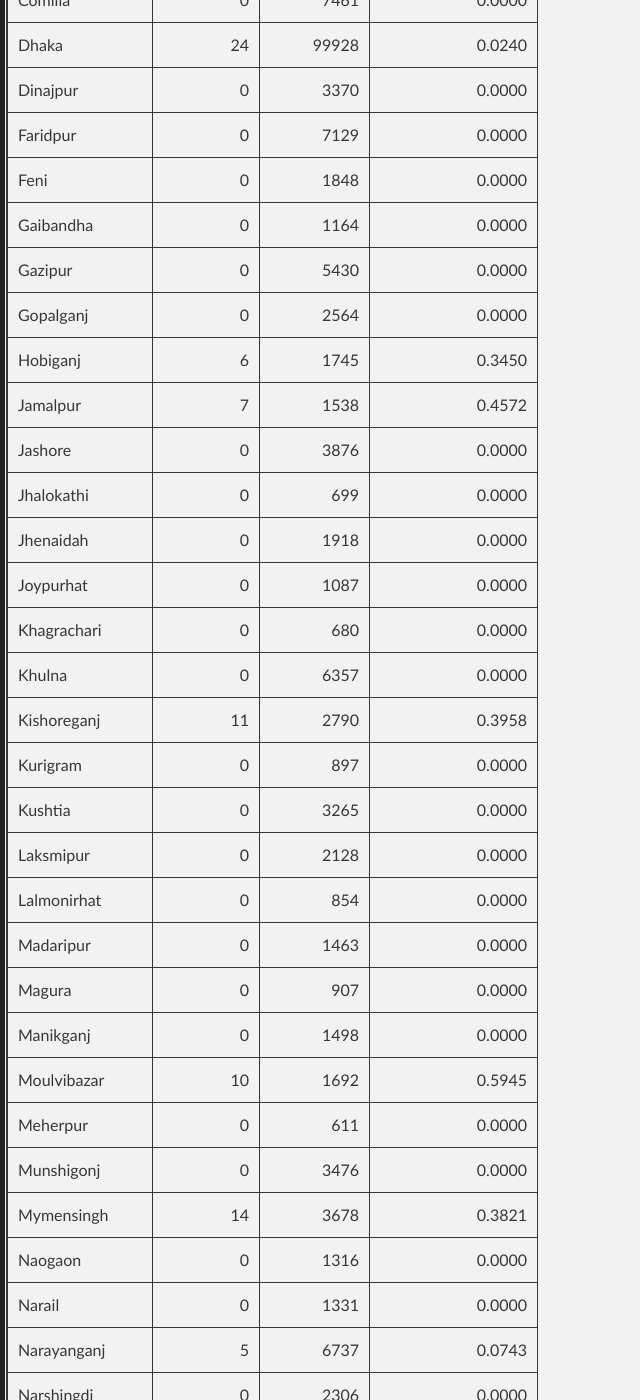
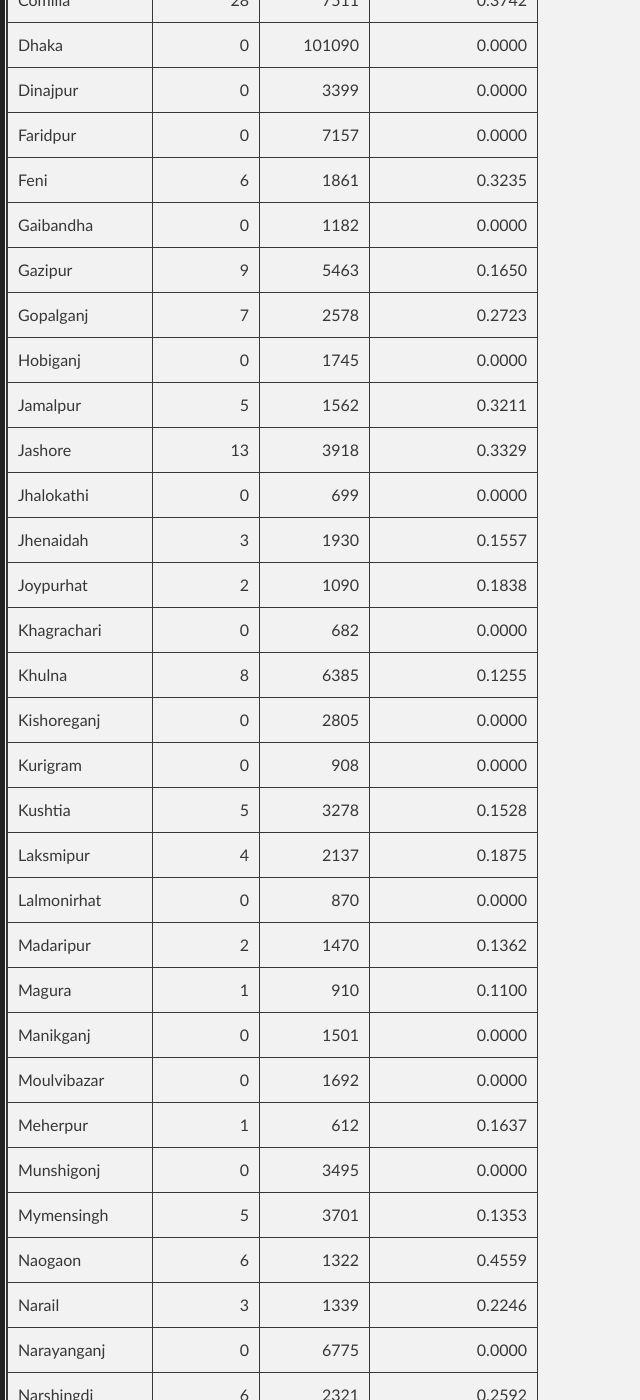
Before and after one commit to promitbasak/covid19bd, a Jekyll site: the page index.html, which Jekyll copies as it is, in a window 1280 px wide and 1400 px high, scrolled down 4751 px. Shown: the whole window, without its empty margins (0-640 px from the left). Built offline with Jekyll 4.4.1, drawn with Linux system fonts in a browser that asks for light colours; some of the changed text lies outside the part shown.

Commit message:
Update index.html

```diff
--- a/index.html
+++ b/index.html
@@ -67,21 +67,21 @@
 </tr></thead>
 <tbody>
 <tr>
-<td>2020-09-29</td>
-<td align="right">1488</td>
-<td align="right">26</td>
-<td align="right">1625</td>
-<td align="right">12869</td>
-<td align="right">362043</td>
-<td align="right">5219</td>
-<td align="right">273698</td>
-<td align="right">83126</td>
-<td align="right">1936301</td>
-<td align="right">1.4415</td>
-<td align="right">0.0191</td>
-<td align="right">18.6977</td>
-<td align="right">2011.3500</td>
-<td align="right">28.9944</td>
+<td>2020-10-02</td>
+<td align="right">1396</td>
+<td align="right">33</td>
+<td align="right">1549</td>
+<td align="right">11176</td>
+<td align="right">366383</td>
+<td align="right">5305</td>
+<td align="right">278627</td>
+<td align="right">82451</td>
+<td align="right">1972301</td>
+<td align="right">1.4479</td>
+<td align="right">0.0190</td>
+<td align="right">18.5764</td>
+<td align="right">2035.4611</td>
+<td align="right">29.4722</td>
 </tr>
 </tbody>
 </table>
@@ -89,27 +89,27 @@
         <h3>Graphs:</h3>
         <div class="photo-album">
       <div>
-        <img src="https://raw.githubusercontent.com/promitbasak/Covid-19_bd_extended/master/assests/2020-09-29/Figure_1.png">
+        <img src="https://raw.githubusercontent.com/promitbasak/Covid-19_bd_extended/master/assests/2020-10-02/Figure_1.png">
         <h5>Overall Condition</h5>
       </div>
       <div>
-        <img src="https://raw.githubusercontent.com/promitbasak/Covid-19_bd_extended/master/assests/2020-09-29/Figure_2.png">
+        <img src="https://raw.githubusercontent.com/promitbasak/Covid-19_bd_extended/master/assests/2020-10-02/Figure_2.png">
         <h5>Total Cases</h5>
       </div>
       <div>
-        <img src="https://raw.githubusercontent.com/promitbasak/Covid-19_bd_extended/master/assests/2020-09-29/Figure_8.png">
+        <img src="https://raw.githubusercontent.com/promitbasak/Covid-19_bd_extended/master/assests/2020-10-02/Figure_8.png">
         <h5>Total Deaths</h5>
       </div>
       <div>
-        <img src="https://raw.githubusercontent.com/promitbasak/Covid-19_bd_extended/master/assests/2020-09-29/Figure_24.png">
+        <img src="https://raw.githubusercontent.com/promitbasak/Covid-19_bd_extended/master/assests/2020-10-02/Figure_24.png">
         <h5>District-wise Corona Map</h5>
       </div>
       <div>
-        <img src="https://raw.githubusercontent.com/promitbasak/Covid-19_bd_extended/master/assests/2020-09-29/Figure_20.png">
+        <img src="https://raw.githubusercontent.com/promitbasak/Covid-19_bd_extended/master/assests/2020-10-02/Figure_20.png">
         <h5>BD vs USA: Cases</h5>
       </div>
       <div>
-        <img src="https://raw.githubusercontent.com/promitbasak/Covid-19_bd_extended/master/assests/2020-09-29/Figure_21.png">
+        <img src="https://raw.githubusercontent.com/promitbasak/Covid-19_bd_extended/master/assests/2020-10-02/Figure_21.png">
         <h5>BD vs USA: Deaths</h5>
       </div>
     </div>
@@ -126,386 +126,386 @@
 </tr></thead>
 <tbody><tr>
 <td>Bagerhat</td>
-<td align="right">0</td>
-<td align="right">989</td>
-<td align="right">0.0000</td>
+<td align="right">1</td>
+<td align="right">994</td>
+<td align="right">0.1007</td>
 </tr>
 <tr>
 <td>Bandarban</td>
 <td align="right">0</td>
-<td align="right">771</td>
+<td align="right">776</td>
 <td align="right">0.0000</td>
 </tr>
 <tr>
 <td>Barguna</td>
 <td align="right">0</td>
-<td align="right">911</td>
+<td align="right">912</td>
 <td align="right">0.0000</td>
 </tr>
 <tr>
 <td>Barishal</td>
-<td align="right">0</td>
-<td align="right">3491</td>
-<td align="right">0.0000</td>
+<td align="right">10</td>
+<td align="right">3529</td>
+<td align="right">0.2842</td>
 </tr>
 <tr>
 <td>Bhola</td>
-<td align="right">0</td>
-<td align="right">724</td>
-<td align="right">0.0000</td>
+<td align="right">1</td>
+<td align="right">727</td>
+<td align="right">0.1377</td>
 </tr>
 <tr>
 <td>Bogura</td>
-<td align="right">0</td>
-<td align="right">7598</td>
-<td align="right">0.0000</td>
+<td align="right">5</td>
+<td align="right">7638</td>
+<td align="right">0.0655</td>
 </tr>
 <tr>
 <td>B. Baria</td>
-<td align="right">0</td>
-<td align="right">2453</td>
-<td align="right">0.0000</td>
+<td align="right">7</td>
+<td align="right">2460</td>
+<td align="right">0.2854</td>
 </tr>
 <tr>
 <td>Chandpur</td>
-<td align="right">0</td>
-<td align="right">2290</td>
-<td align="right">0.0000</td>
+<td align="right">5</td>
+<td align="right">2303</td>
+<td align="right">0.2176</td>
 </tr>
 <tr>
 <td>Chapainawabganj</td>
-<td align="right">0</td>
-<td align="right">775</td>
-<td align="right">0.0000</td>
+<td align="right">1</td>
+<td align="right">776</td>
+<td align="right">0.1290</td>
 </tr>
 <tr>
 <td>Chattogram</td>
-<td align="right">0</td>
-<td align="right">18739</td>
-<td align="right">0.0000</td>
+<td align="right">90</td>
+<td align="right">18949</td>
+<td align="right">0.4772</td>
 </tr>
 <tr>
 <td>Chuadanga</td>
-<td align="right">0</td>
-<td align="right">1423</td>
-<td align="right">0.0000</td>
+<td align="right">5</td>
+<td align="right">1432</td>
+<td align="right">0.3504</td>
 </tr>
 <tr>
 <td>Cox&#39;s bazar</td>
-<td align="right">0</td>
-<td align="right">4707</td>
-<td align="right">0.0000</td>
+<td align="right">16</td>
+<td align="right">4740</td>
+<td align="right">0.3387</td>
 </tr>
 <tr>
 <td>Comilla</td>
-<td align="right">0</td>
-<td align="right">7461</td>
-<td align="right">0.0000</td>
+<td align="right">28</td>
+<td align="right">7511</td>
+<td align="right">0.3742</td>
 </tr>
 <tr>
 <td>Dhaka</td>
-<td align="right">24</td>
-<td align="right">99928</td>
-<td align="right">0.0240</td>
+<td align="right">0</td>
+<td align="right">101090</td>
+<td align="right">0.0000</td>
 </tr>
 <tr>
 <td>Dinajpur</td>
 <td align="right">0</td>
-<td align="right">3370</td>
+<td align="right">3399</td>
 <td align="right">0.0000</td>
 </tr>
 <tr>
 <td>Faridpur</td>
 <td align="right">0</td>
-<td align="right">7129</td>
+<td align="right">7157</td>
 <td align="right">0.0000</td>
 </tr>
 <tr>
 <td>Feni</td>
-<td align="right">0</td>
-<td align="right">1848</td>
-<td align="right">0.0000</td>
+<td align="right">6</td>
+<td align="right">1861</td>
+<td align="right">0.3235</td>
 </tr>
 <tr>
 <td>Gaibandha</td>
 <td align="right">0</td>
-<td align="right">1164</td>
+<td align="right">1182</td>
 <td align="right">0.0000</td>
 </tr>
 <tr>
 <td>Gazipur</td>
-<td align="right">0</td>
-<td align="right">5430</td>
-<td align="right">0.0000</td>
+<td align="right">9</td>
+<td align="right">5463</td>
+<td align="right">0.1650</td>
 </tr>
 <tr>
 <td>Gopalganj</td>
-<td align="right">0</td>
-<td align="right">2564</td>
-<td align="right">0.0000</td>
+<td align="right">7</td>
+<td align="right">2578</td>
+<td align="right">0.2723</td>
 </tr>
 <tr>
 <td>Hobiganj</td>
+<td align="right">0</td>
+<td align="right">1745</td>
+<td align="right">0.0000</td>
+</tr>
+<tr>
+<td>Jamalpur</td>
+<td align="right">5</td>
+<td align="right">1562</td>
+<td align="right">0.3211</td>
+</tr>
+<tr>
+<td>Jashore</td>
+<td align="right">13</td>
+<td align="right">3918</td>
+<td align="right">0.3329</td>
+</tr>
+<tr>
+<td>Jhalokathi</td>
+<td align="right">0</td>
+<td align="right">699</td>
+<td align="right">0.0000</td>
+</tr>
+<tr>
+<td>Jhenaidah</td>
+<td align="right">3</td>
+<td align="right">1930</td>
+<td align="right">0.1557</td>
+</tr>
+<tr>
+<td>Joypurhat</td>
+<td align="right">2</td>
+<td align="right">1090</td>
+<td align="right">0.1838</td>
+</tr>
+<tr>
+<td>Khagrachari</td>
+<td align="right">0</td>
+<td align="right">682</td>
+<td align="right">0.0000</td>
+</tr>
+<tr>
+<td>Khulna</td>
+<td align="right">8</td>
+<td align="right">6385</td>
+<td align="right">0.1255</td>
+</tr>
+<tr>
+<td>Kishoreganj</td>
+<td align="right">0</td>
+<td align="right">2805</td>
+<td align="right">0.0000</td>
+</tr>
+<tr>
+<td>Kurigram</td>
+<td align="right">0</td>
+<td align="right">908</td>
+<td align="right">0.0000</td>
+</tr>
+<tr>
+<td>Kushtia</td>
+<td align="right">5</td>
+<td align="right">3278</td>
+<td align="right">0.1528</td>
+</tr>
+<tr>
+<td>Laksmipur</td>
+<td align="right">4</td>
+<td align="right">2137</td>
+<td align="right">0.1875</td>
+</tr>
+<tr>
+<td>Lalmonirhat</td>
+<td align="right">0</td>
+<td align="right">870</td>
+<td align="right">0.0000</td>
+</tr>
+<tr>
+<td>Madaripur</td>
+<td align="right">2</td>
+<td align="right">1470</td>
+<td align="right">0.1362</td>
+</tr>
+<tr>
+<td>Magura</td>
+<td align="right">1</td>
+<td align="right">910</td>
+<td align="right">0.1100</td>
+</tr>
+<tr>
+<td>Manikganj</td>
+<td align="right">0</td>
+<td align="right">1501</td>
+<td align="right">0.0000</td>
+</tr>
+<tr>
+<td>Moulvibazar</td>
+<td align="right">0</td>
+<td align="right">1692</td>
+<td align="right">0.0000</td>
+</tr>
+<tr>
+<td>Meherpur</td>
+<td align="right">1</td>
+<td align="right">612</td>
+<td align="right">0.1637</td>
+</tr>
+<tr>
+<td>Munshigonj</td>
+<td align="right">0</td>
+<td align="right">3495</td>
+<td align="right">0.0000</td>
+</tr>
+<tr>
+<td>Mymensingh</td>
+<td align="right">5</td>
+<td align="right">3701</td>
+<td align="right">0.1353</td>
+</tr>
+<tr>
+<td>Naogaon</td>
 <td align="right">6</td>
-<td align="right">1745</td>
-<td align="right">0.3450</td>
-</tr>
-<tr>
-<td>Jamalpur</td>
-<td align="right">7</td>
-<td align="right">1538</td>
-<td align="right">0.4572</td>
-</tr>
-<tr>
-<td>Jashore</td>
-<td align="right">0</td>
-<td align="right">3876</td>
-<td align="right">0.0000</td>
-</tr>
-<tr>
-<td>Jhalokathi</td>
-<td align="right">0</td>
-<td align="right">699</td>
-<td align="right">0.0000</td>
-</tr>
-<tr>
-<td>Jhenaidah</td>
-<td align="right">0</td>
-<td align="right">1918</td>
-<td align="right">0.0000</td>
-</tr>
-<tr>
-<td>Joypurhat</td>
-<td align="right">0</td>
-<td align="right">1087</td>
-<td align="right">0.0000</td>
-</tr>
-<tr>
-<td>Khagrachari</td>
-<td align="right">0</td>
-<td align="right">680</td>
-<td align="right">0.0000</td>
-</tr>
-<tr>
-<td>Khulna</td>
-<td align="right">0</td>
-<td align="right">6357</td>
-<td align="right">0.0000</td>
-</tr>
-<tr>
-<td>Kishoreganj</td>
-<td align="right">11</td>
-<td align="right">2790</td>
-<td align="right">0.3958</td>
-</tr>
-<tr>
-<td>Kurigram</td>
-<td align="right">0</td>
-<td align="right">897</td>
-<td align="right">0.0000</td>
-</tr>
-<tr>
-<td>Kushtia</td>
-<td align="right">0</td>
-<td align="right">3265</td>
-<td align="right">0.0000</td>
-</tr>
-<tr>
-<td>Laksmipur</td>
-<td align="right">0</td>
-<td align="right">2128</td>
-<td align="right">0.0000</td>
-</tr>
-<tr>
-<td>Lalmonirhat</td>
-<td align="right">0</td>
-<td align="right">854</td>
-<td align="right">0.0000</td>
-</tr>
-<tr>
-<td>Madaripur</td>
-<td align="right">0</td>
-<td align="right">1463</td>
-<td align="right">0.0000</td>
-</tr>
-<tr>
-<td>Magura</td>
-<td align="right">0</td>
-<td align="right">907</td>
-<td align="right">0.0000</td>
-</tr>
-<tr>
-<td>Manikganj</td>
-<td align="right">0</td>
-<td align="right">1498</td>
-<td align="right">0.0000</td>
-</tr>
-<tr>
-<td>Moulvibazar</td>
-<td align="right">10</td>
-<td align="right">1692</td>
-<td align="right">0.5945</td>
-</tr>
-<tr>
-<td>Meherpur</td>
-<td align="right">0</td>
-<td align="right">611</td>
-<td align="right">0.0000</td>
-</tr>
-<tr>
-<td>Munshigonj</td>
-<td align="right">0</td>
-<td align="right">3476</td>
-<td align="right">0.0000</td>
-</tr>
-<tr>
-<td>Mymensingh</td>
-<td align="right">14</td>
-<td align="right">3678</td>
-<td align="right">0.3821</td>
-</tr>
-<tr>
-<td>Naogaon</td>
-<td align="right">0</td>
-<td align="right">1316</td>
-<td align="right">0.0000</td>
+<td align="right">1322</td>
+<td align="right">0.4559</td>
 </tr>
 <tr>
 <td>Narail</td>
-<td align="right">0</td>
-<td align="right">1331</td>
-<td align="right">0.0000</td>
+<td align="right">3</td>
+<td align="right">1339</td>
+<td align="right">0.2246</td>
 </tr>
 <tr>
 <td>Narayanganj</td>
+<td align="right">0</td>
+<td align="right">6775</td>
+<td align="right">0.0000</td>
+</tr>
+<tr>
+<td>Narshingdi</td>
+<td align="right">6</td>
+<td align="right">2321</td>
+<td align="right">0.2592</td>
+</tr>
+<tr>
+<td>Natore</td>
+<td align="right">0</td>
+<td align="right">999</td>
+<td align="right">0.0000</td>
+</tr>
+<tr>
+<td>Netrokona</td>
+<td align="right">0</td>
+<td align="right">720</td>
+<td align="right">0.0000</td>
+</tr>
+<tr>
+<td>Nilphamari</td>
+<td align="right">0</td>
+<td align="right">1066</td>
+<td align="right">0.0000</td>
+</tr>
+<tr>
+<td>Noakhali</td>
+<td align="right">8</td>
+<td align="right">4974</td>
+<td align="right">0.1611</td>
+</tr>
+<tr>
+<td>Pabna</td>
 <td align="right">5</td>
-<td align="right">6737</td>
-<td align="right">0.0743</td>
-</tr>
-<tr>
-<td>Narshingdi</td>
-<td align="right">0</td>
-<td align="right">2306</td>
-<td align="right">0.0000</td>
-</tr>
-<tr>
-<td>Natore</td>
-<td align="right">0</td>
-<td align="right">987</td>
-<td align="right">0.0000</td>
-</tr>
-<tr>
-<td>Netrokona</td>
-<td align="right">2</td>
-<td align="right">726</td>
-<td align="right">0.2762</td>
-</tr>
-<tr>
-<td>Nilphamari</td>
-<td align="right">0</td>
-<td align="right">1052</td>
-<td align="right">0.0000</td>
-</tr>
-<tr>
-<td>Noakhali</td>
-<td align="right">0</td>
-<td align="right">4960</td>
-<td align="right">0.0000</td>
-</tr>
-<tr>
-<td>Pabna</td>
-<td align="right">0</td>
-<td align="right">1131</td>
-<td align="right">0.0000</td>
+<td align="right">1141</td>
+<td align="right">0.4401</td>
 </tr>
 <tr>
 <td>Panchagarh</td>
 <td align="right">0</td>
-<td align="right">610</td>
+<td align="right">614</td>
 <td align="right">0.0000</td>
 </tr>
 <tr>
 <td>Patuakhali</td>
-<td align="right">0</td>
-<td align="right">1418</td>
-<td align="right">0.0000</td>
+<td align="right">4</td>
+<td align="right">1428</td>
+<td align="right">0.2809</td>
 </tr>
 <tr>
 <td>Pirojpur</td>
-<td align="right">0</td>
-<td align="right">1075</td>
-<td align="right">0.0000</td>
+<td align="right">1</td>
+<td align="right">1080</td>
+<td align="right">0.0927</td>
 </tr>
 <tr>
 <td>Rajbari</td>
 <td align="right">0</td>
-<td align="right">3046</td>
+<td align="right">3064</td>
 <td align="right">0.0000</td>
 </tr>
 <tr>
 <td>Rajshahi</td>
-<td align="right">0</td>
-<td align="right">4943</td>
-<td align="right">0.0000</td>
+<td align="right">8</td>
+<td align="right">4974</td>
+<td align="right">0.1611</td>
 </tr>
 <tr>
 <td>Rangamati</td>
-<td align="right">0</td>
-<td align="right">894</td>
-<td align="right">0.0000</td>
+<td align="right">3</td>
+<td align="right">902</td>
+<td align="right">0.3337</td>
 </tr>
 <tr>
 <td>Rangpur</td>
 <td align="right">0</td>
-<td align="right">2802</td>
+<td align="right">2846</td>
 <td align="right">0.0000</td>
 </tr>
 <tr>
 <td>Satkhira</td>
-<td align="right">0</td>
-<td align="right">1095</td>
-<td align="right">0.0000</td>
+<td align="right">1</td>
+<td align="right">1098</td>
+<td align="right">0.0912</td>
 </tr>
 <tr>
 <td>Shariatpur</td>
 <td align="right">0</td>
-<td align="right">1690</td>
+<td align="right">1702</td>
 <td align="right">0.0000</td>
 </tr>
 <tr>
 <td>Sherpur</td>
 <td align="right">1</td>
-<td align="right">467</td>
-<td align="right">0.2146</td>
+<td align="right">474</td>
+<td align="right">0.2114</td>
 </tr>
 <tr>
 <td>Sirajganj</td>
-<td align="right">0</td>
-<td align="right">2149</td>
-<td align="right">0.0000</td>
+<td align="right">10</td>
+<td align="right">2171</td>
+<td align="right">0.4627</td>
 </tr>
 <tr>
 <td>Sunamganj</td>
-<td align="right">11</td>
+<td align="right">0</td>
 <td align="right">2334</td>
-<td align="right">0.4735</td>
+<td align="right">0.0000</td>
 </tr>
 <tr>
 <td>Sylhet</td>
-<td align="right">63</td>
+<td align="right">0</td>
 <td align="right">6850</td>
-<td align="right">0.9282</td>
+<td align="right">0.0000</td>
 </tr>
 <tr>
 <td>Tangail</td>
-<td align="right">0</td>
-<td align="right">3108</td>
-<td align="right">0.0000</td>
+<td align="right">3</td>
+<td align="right">3141</td>
+<td align="right">0.0956</td>
 </tr>
 <tr>
 <td>Thakurgaon</td>
 <td align="right">0</td>
-<td align="right">1119</td>
+<td align="right">1126</td>
 <td align="right">0.0000</td>
 </tr>
 </tbody></table>
@@ -4035,6 +4035,57 @@
 <td align="right">2011.3500</td>
 <td align="right">28.9944</td>
 </tr>
+<tr>
+<td>2020-09-30</td>
+<td align="right">1436</td>
+<td align="right">32</td>
+<td align="right">1789</td>
+<td align="right">13404</td>
+<td align="right">363479</td>
+<td align="right">5251</td>
+<td align="right">275487</td>
+<td align="right">82741</td>
+<td align="right">1949705</td>
+<td align="right">1.4447</td>
+<td align="right">0.0191</td>
+<td align="right">18.6428</td>
+<td align="right">2019.3278</td>
+<td align="right">29.1722</td>
+</tr>
+<tr>
+<td>2020-10-01</td>
+<td align="right">1508</td>
+<td align="right">21</td>
+<td align="right">1591</td>
+<td align="right">11420</td>
+<td align="right">364987</td>
+<td align="right">5272</td>
+<td align="right">277078</td>
+<td align="right">82637</td>
+<td align="right">1961125</td>
+<td align="right">1.4444</td>
+<td align="right">0.0190</td>
+<td align="right">18.6111</td>
+<td align="right">2027.7056</td>
+<td align="right">29.2889</td>
+</tr>
+<tr>
+<td>2020-10-02</td>
+<td align="right">1396</td>
+<td align="right">33</td>
+<td align="right">1549</td>
+<td align="right">11176</td>
+<td align="right">366383</td>
+<td align="right">5305</td>
+<td align="right">278627</td>
+<td align="right">82451</td>
+<td align="right">1972301</td>
+<td align="right">1.4479</td>
+<td align="right">0.0190</td>
+<td align="right">18.5764</td>
+<td align="right">2035.4611</td>
+<td align="right">29.4722</td>
+</tr>
 </tbody></table>
 
 
```
Also changed, not shown: other parts of index.html (+1 -1 lines).
